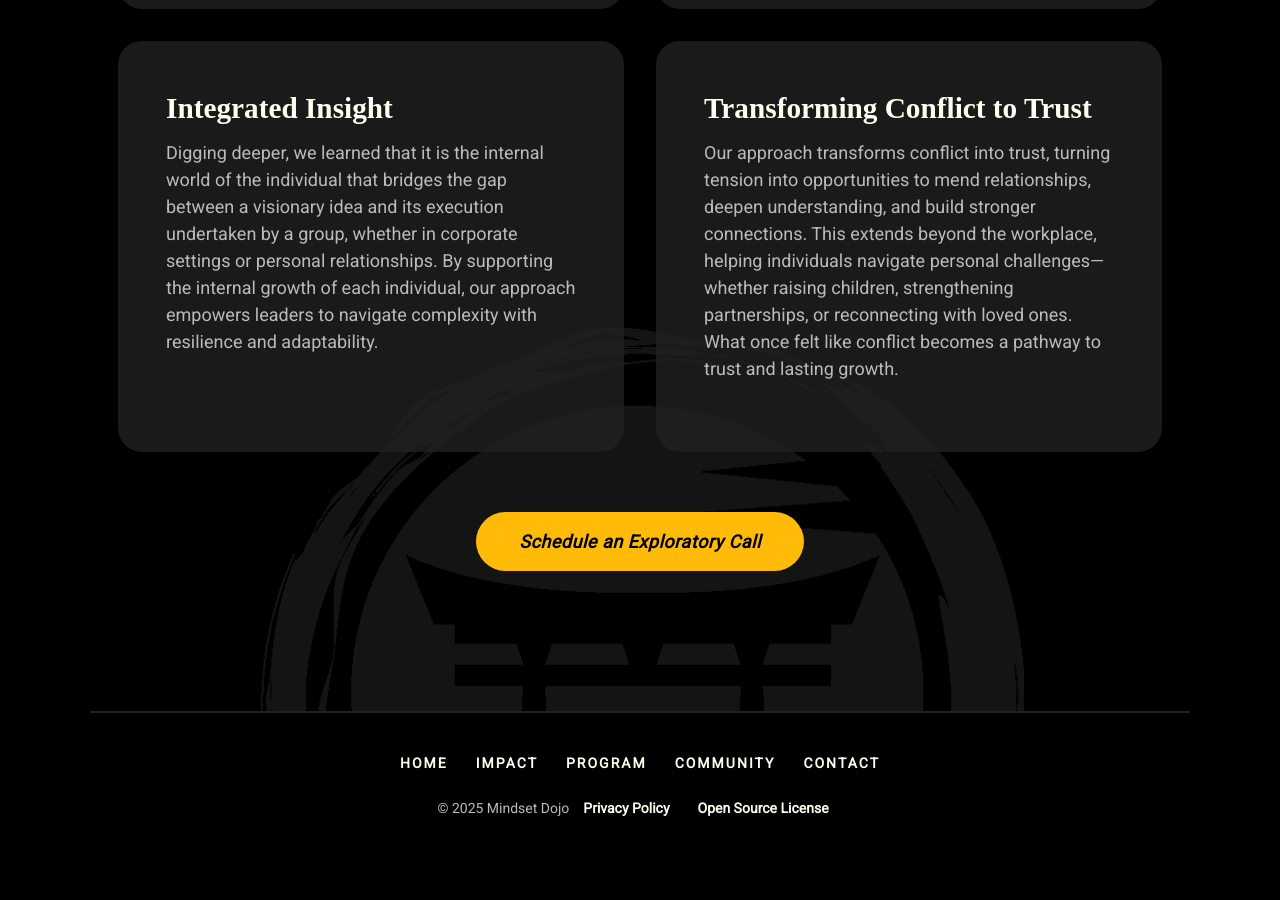
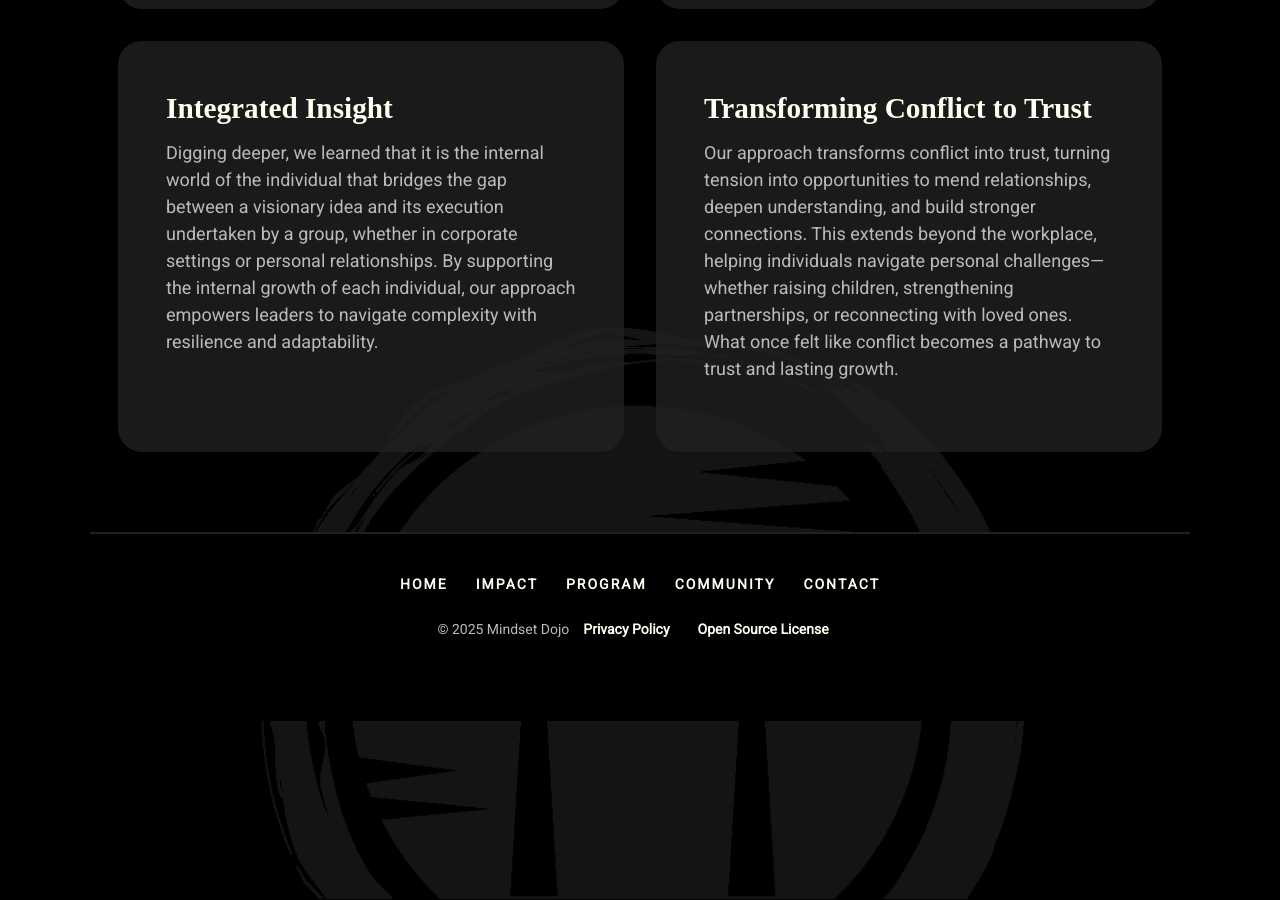
Before and after one commit to mindset-dojo/mindset-dojo.github.io, a Jekyll site: the page built from index.md, in a window 1280 px wide and 900 px high, scrolled down 1262 px. Built offline with Jekyll 4.4.1, drawn with Linux system fonts in a browser that asks for light colours; some web fonts are replaced.

Commit message:
Remove "Schedule an Introductory Call" button from the bottom of index.md.

```diff
--- a/index.md
+++ b/index.md
@@ -35,6 +35,3 @@ css_id: home
         <p>Our approach transforms conflict into trust, turning tension into opportunities to mend relationships, deepen understanding, and build stronger connections. This extends beyond the workplace, helping individuals navigate personal challenges—whether raising children, strengthening partnerships, or reconnecting with loved ones. What once felt like conflict becomes a pathway to trust and lasting growth.</p>
     </hgroup>
 </section>
-<div class="md-cta-group">
-    <a href="{{site.connect_url}}" target="_blank">Schedule an Exploratory Call</a>
-</div>
```
